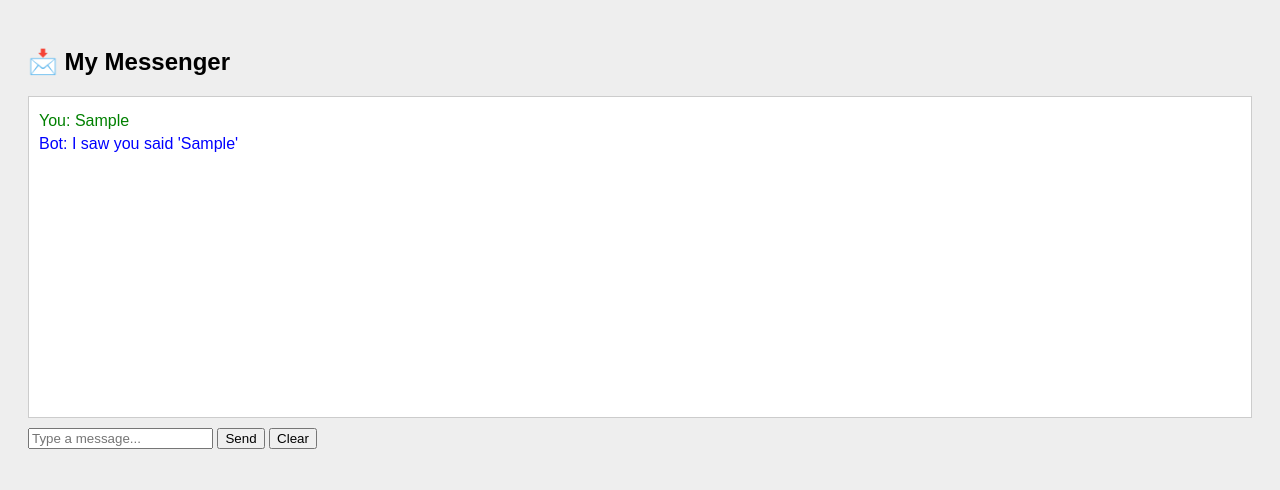
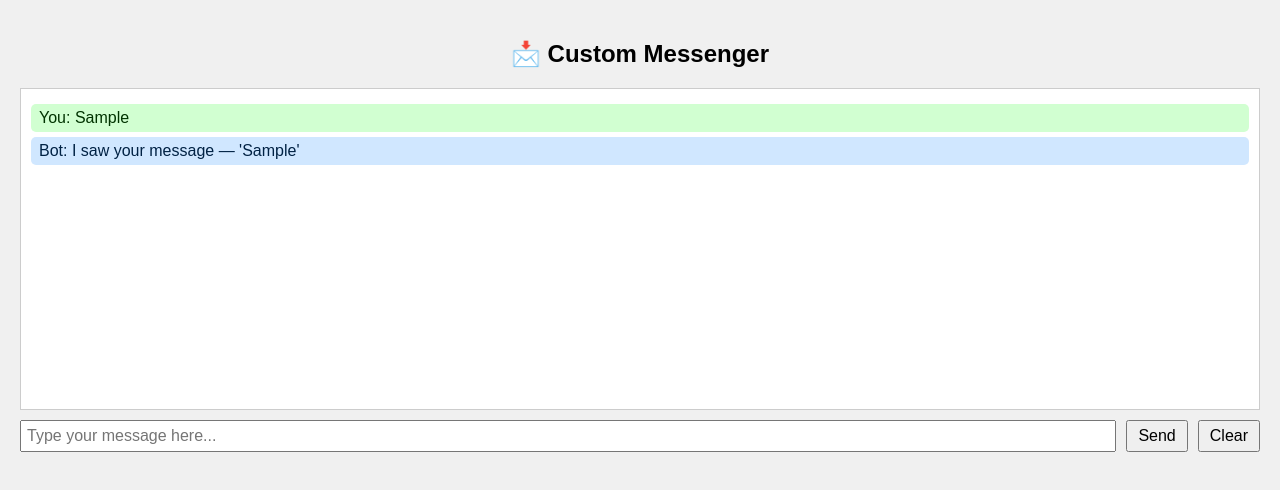
Before and after one commit to ogTymezz/Libary, a plain HTML site: page index.html in a window 1280 px wide. Both pictures are taken after typing "Sample" into the empty fields and a click on the button "Send". Drawn offline with Linux system fonts and the light colour scheme.

Commit message:
Update index.html

```diff
--- a/index.html
+++ b/index.html
@@ -1,24 +1,63 @@
 <!DOCTYPE html>
 <html>
 <head>
+  <meta charset="UTF-8">
   <title>Custom Messenger</title>
   <style>
-    body { font-family: Arial; background: #eee; padding: 20px; }
-    #chat { height: 300px; overflow-y: scroll; background: white; border: 1px solid #ccc; padding: 10px; }
-    .msg { margin: 5px 0; }
-    #controls { margin-top: 10px; }
-    .bot { color: blue; }
-    .user { color: green; }
+    body {
+      font-family: Arial, sans-serif;
+      background: #f0f0f0;
+      padding: 20px;
+      margin: 0;
+    }
+    h2 {
+      text-align: center;
+    }
+    #chat {
+      background: #fff;
+      border: 1px solid #ccc;
+      padding: 10px;
+      height: 300px;
+      overflow-y: auto;
+      margin-bottom: 10px;
+    }
+    .msg {
+      margin: 5px 0;
+      padding: 5px 8px;
+      border-radius: 5px;
+    }
+    .user {
+      background: #d1ffd1;
+      color: #003300;
+    }
+    .bot {
+      background: #d0e7ff;
+      color: #002244;
+    }
+    #controls {
+      display: flex;
+      gap: 10px;
+    }
+    #input {
+      flex-grow: 1;
+      padding: 5px;
+      font-size: 16px;
+    }
+    button {
+      padding: 5px 10px;
+      font-size: 16px;
+      cursor: pointer;
+    }
   </style>
 </head>
 <body>
 
-<h2>📩 My Messenger</h2>
+  <h2>📩 Custom Messenger</h2>
 
   <div id="chat"></div>
 
   <div id="controls">
-  <input id="input" type="text" placeholder="Type a message..." />
+    <input id="input" type="text" placeholder="Type your message here..." />
     <button onclick="send()">Send</button>
     <button onclick="clearChat()">Clear</button>
   </div>
@@ -36,25 +75,28 @@
       localStorage.setItem("chat", chat.innerHTML);
     }
 
+    function scrollDown() {
+      chat.scrollTop = chat.scrollHeight;
+    }
+
     function send() {
-    const msg = input.value.trim();
-    if (!msg) return;
-    const div = document.createElement("div");
-    div.className = "msg user";
-    div.textContent = "You: " + msg;
-    chat.appendChild(div);
+      const text = input.value.trim();
+      if (!text) return;
+
+      const userMsg = document.createElement("div");
+      userMsg.className = "msg user";
+      userMsg.textContent = "You: " + text;
+      chat.appendChild(userMsg);
+
       input.value = "";
-    autoReply(msg);
       saveMessages();
       scrollDown();
-  }
 
-  function autoReply(msg) {
       setTimeout(() => {
-      const reply = document.createElement("div");
-      reply.className = "msg bot";
-      reply.textContent = "Bot: I saw you said '" + msg + "'";
-      chat.appendChild(reply);
+        const botMsg = document.createElement("div");
+        botMsg.className = "msg bot";
+        botMsg.textContent = "Bot: I saw your message — '" + text + "'";
+        chat.appendChild(botMsg);
         saveMessages();
         scrollDown();
       }, 1000);
@@ -65,11 +107,7 @@
       saveMessages();
     }
 
-  function scrollDown() {
-    chat.scrollTop = chat.scrollHeight;
-  }
-
-  // Auto-update UI every 2 seconds
+    // Live refresh every 2 seconds
     setInterval(() => {
       loadMessages();
       scrollDown();
@@ -77,6 +115,7 @@
 
     // Load on start
     loadMessages();
+    scrollDown();
   </script>
 
 </body>
```
Lines whose indentation alone changed are shown as unchanged.
